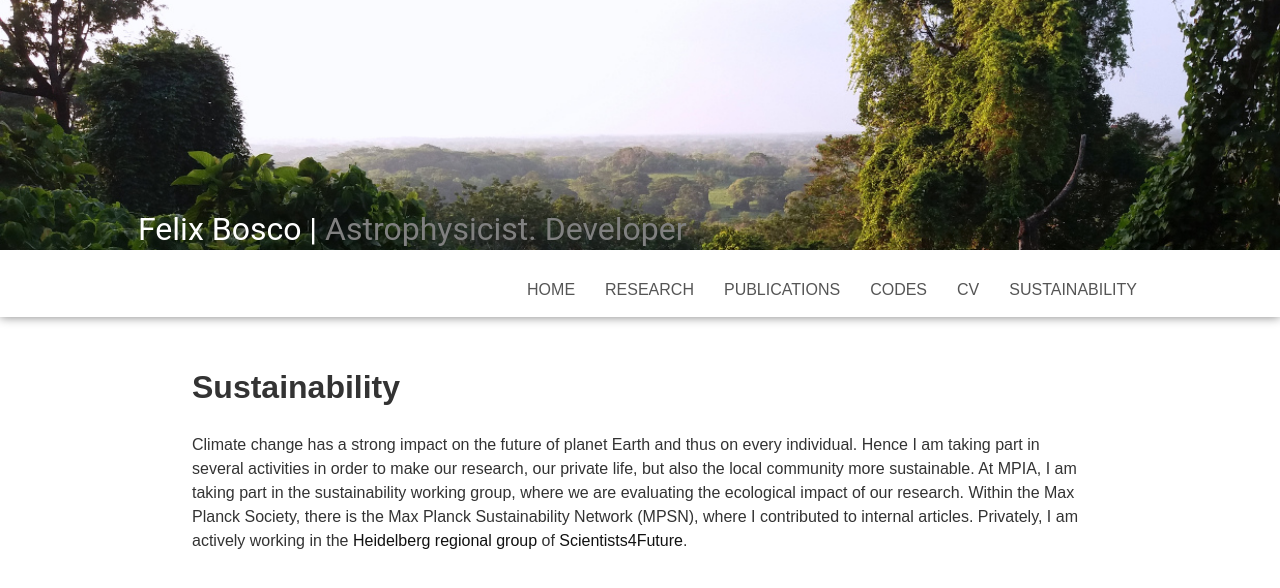
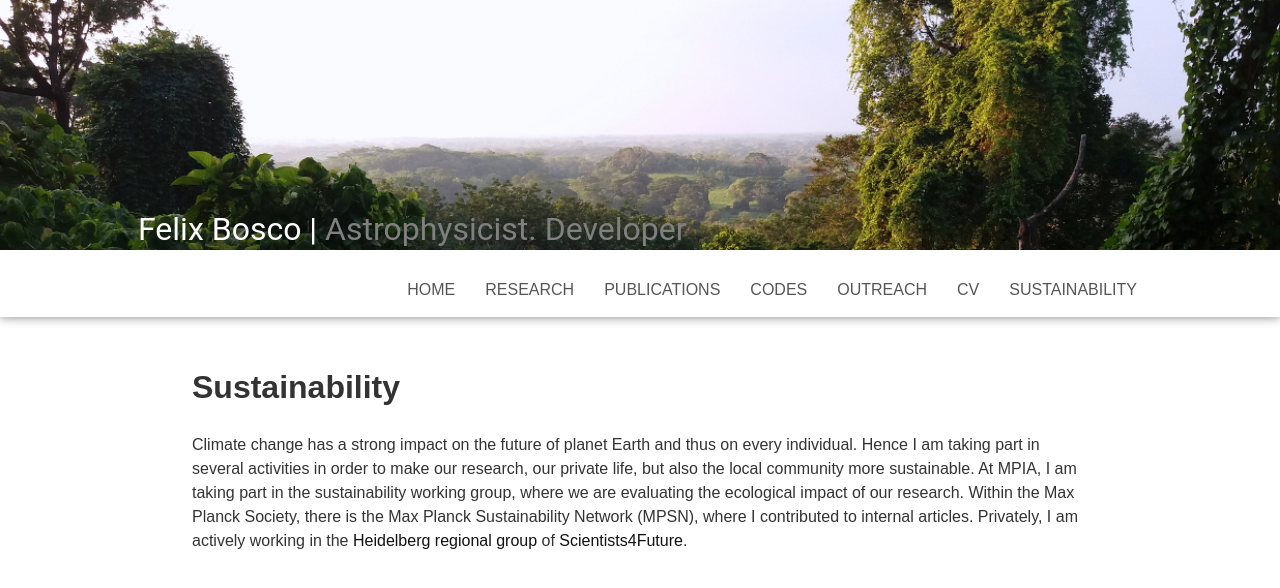
Before and after one commit to felixbosco/felixbosco.github.io, a Jekyll site: the page built from sustainability.html, in a window 1280 px wide. Shown: the top 588 px of the page. Built offline with Jekyll 4.4.1, drawn with Linux system fonts in a browser that asks for light colours.

Commit message:
Add Outreach page to nav bar

```diff
--- a/_includes/nav.html
+++ b/_includes/nav.html
@@ -4,6 +4,7 @@
         <li><a href="../research/">Research</a></li>
         <li><a href="../publications/">Publications</a></li>
         <li><a href="../codes/">Codes</a></li>
+        <li><a href="../outreach/">Outreach</a></li>
         <li><a href="../cv/">CV</a></li>
         <li><a href="../sustainability/">Sustainability</a></li>
     </ul>
```
Also changed, not shown: sustainability.html (line endings or trailing spaces).
